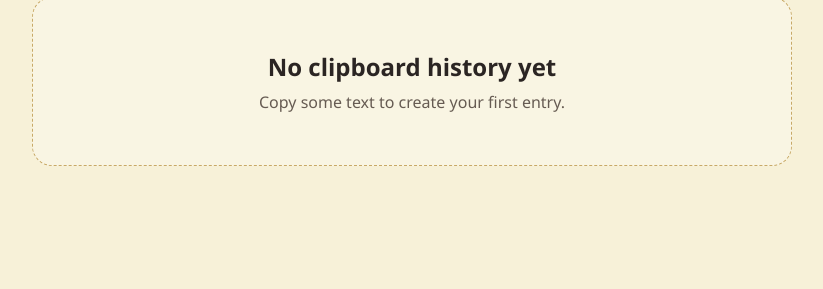
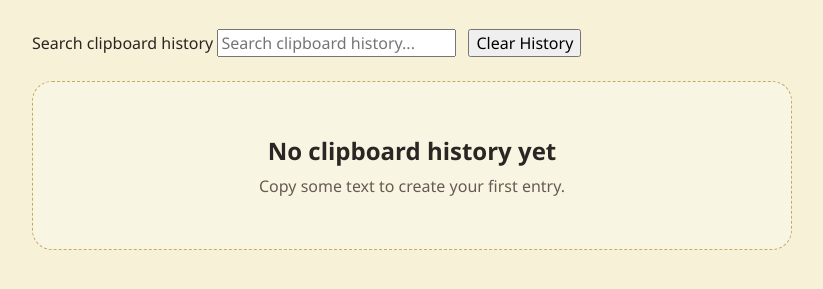
Before and after one commit to nyxynt/ClipFlow, an Electron app: page src/index.html in a window 1000 px wide. Shown: the part 147-436 px from the top of the page, without its empty margins (88-911 px from the left). Drawn offline with Linux system fonts and the light colour scheme; no server answers.

Commit message:
feat: search / clear functions added as prototypes :P

```diff
--- a/src/index.html
+++ b/src/index.html
@@ -11,7 +11,7 @@
 </head>
 <body>
     <main class="app">
-        <header class="header">
+        <header class="app-header">
             <div>
                 <h1>ClipFlow</h1>
                 <p class="subtitle">
@@ -19,6 +19,24 @@
                 </p>
             </div>
         </header>
+
+        <section class="toolbar" aria-label="Clipboard controls">
+            <label class="search-field">
+                <span class="sr-only">Search clipboard history</span>
+
+                <input
+                    id="search-input"
+                    type="search"
+                    placeholder="Search clipboard history..."
+                >
+            </label>
+
+            <button
+                id="clear-button"
+                class="clear-button"
+                type="button"
+            >Clear History</button>
+        </section>
 
         <section
         id="clipboard-list"
--- a/src/renderer.js
+++ b/src/renderer.js
@@ -1,4 +1,10 @@
 const clipboardList = document.querySelector("#clipboard-list");
+const searchInput = document.querySelector("#search-input");
+const clearButton = document.querySelector("#clear-button");
+
+let searchQuery = "";
+
+
 
 const history = [];
 let lastClipboardText = "";
@@ -24,17 +30,33 @@ function addClipboardEntry(text){
 function renderHistory(){
     clipboardList.innerHTML = "";
 
-    if (history.length === 0){
+    const filteredHistory = history.filter((entry) =>
+        entry.text.toLowerCase().includes(searchQuery)
+    );
+
+    const hasSearchQuery = searchQuery.length > 0;
+
+    if (filteredHistory.length === 0){
         clipboardList.innerHTML = `
             <div class="empty-state">
-                <h2>No clipboard history yet</h2>
-                <p>Copy some text to create your first entry.</p>
+                <h2>
+                    ${hasSearchQuery
+                        ? "No matching entries"
+                        : "No clipboard history yet"}
+                </h2>
+
+                <p>
+                    ${hasSearchQuery
+                        ? "Try searching for something else."
+                        : "Copy some text to create your first entry."}
+                </p>
             </div>
         `;
+
         return;
     }
 
-    for (const entry of history){
+    for (const entry of filteredHistory){
         const card = document.createElement("article");
         card.className = "clipboard-entry";
 
@@ -82,6 +104,20 @@ async function checkClipboard() {
     }
 }
 
+searchInput.addEventListener("input", () => {
+    searchQuery = searchInput.value.trim().toLowerCase();
+    renderHistory();
+});
+
+clearButton.addEventListener("click", () => {
+    history.length = 0;
+    lastClipboardText = "";
+    searchQuery = "";
+    searchInput.value = "";
+
+    renderHistory();
+});
+
 renderHistory();
 checkClipboard();
 setInterval(checkClipboard, 750);
--- a/src/styles.css
+++ b/src/styles.css
@@ -128,3 +128,10 @@ h1 {
     margin: 0;
     color: var(--text-muted);
 }
+
+.toolbar {
+    display: flex;
+    align-items: center;
+    gap: 12px;
+    margin: 24px 0;
+}
```
